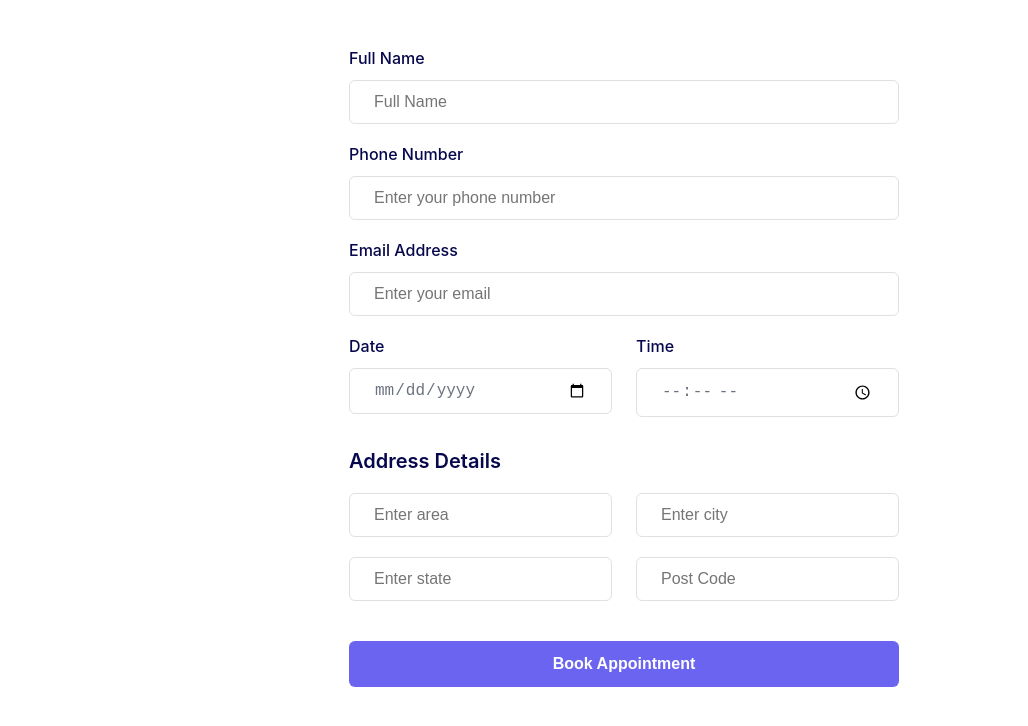
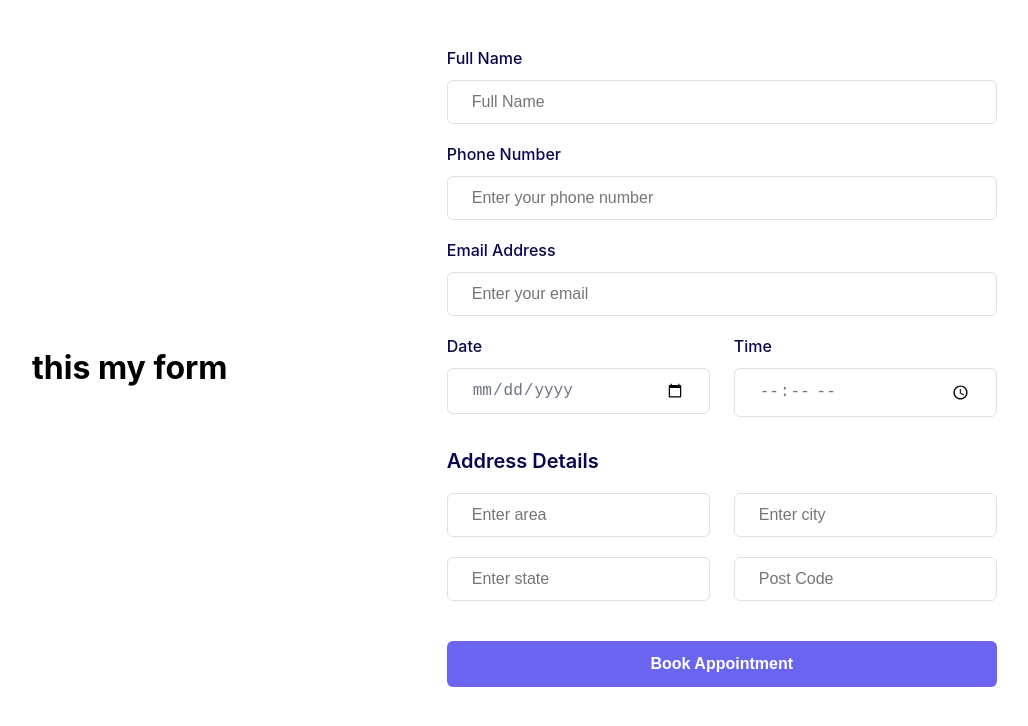
Before and after one commit to NikhilPrakasKumbhar/contactus1, a plain HTML site: page index.html in a window 1280 px wide. Shown: the whole page, without its empty margins (16-1044 px from the left). Drawn offline with Linux system fonts and the light colour scheme.

Commit message:
this is a heading in index.html 0.1

```diff
--- a/index.html
+++ b/index.html
@@ -1,4 +1,5 @@
 <div class="formbold-main-wrapper">
+    <h1>this my form</h1>
     <!-- Author: FormBold Team -->
     <!-- Learn More: https://formbold.com -->
     <div class="formbold-form-wrapper">
```
